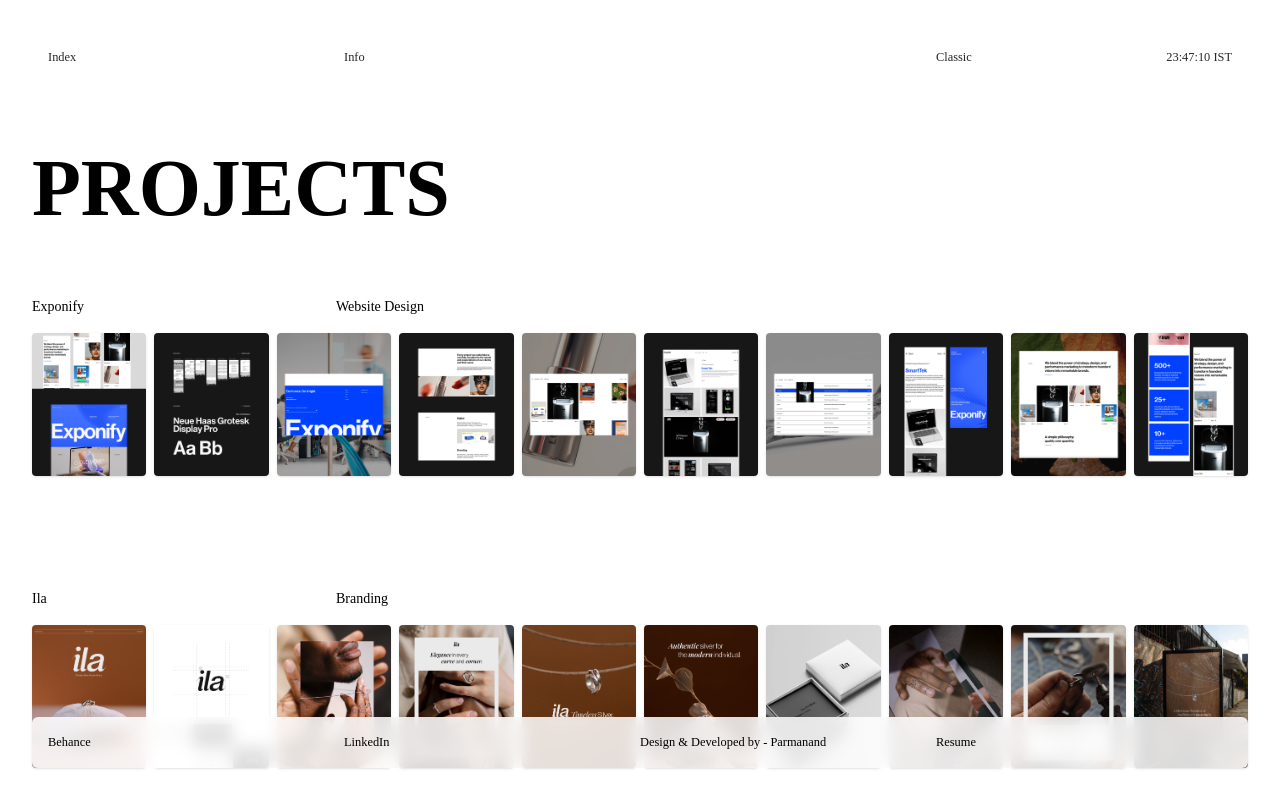
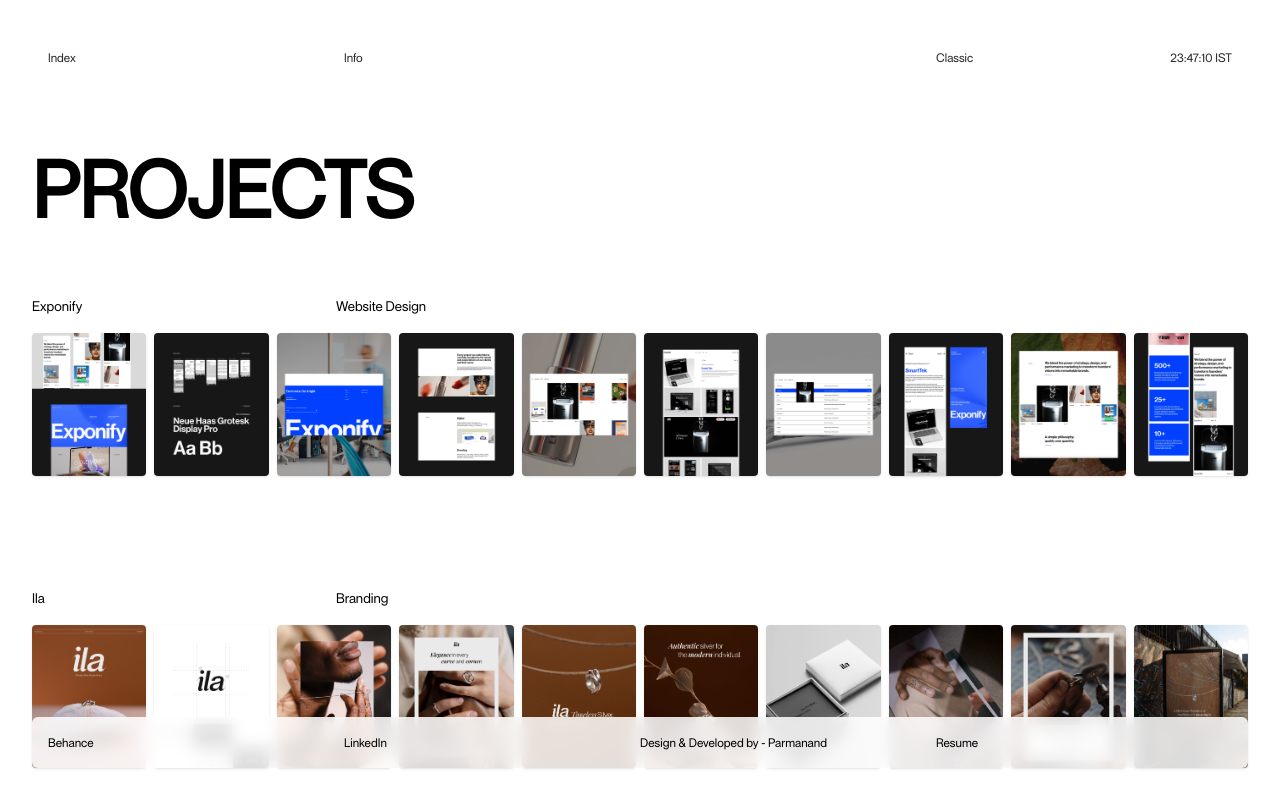
Before and after one commit to parmanandojha/portfolio-parmanand, a React (Vite) app: page / in a window 1280 px wide. Shown: the top 800 px of the page. Built offline with nearby package versions, Linux system fonts and the light colour scheme.

Commit message:
9am v-4 19 march

```diff
--- a/src/index.css
+++ b/src/index.css
@@ -3,7 +3,7 @@
 /* Custom Font Declaration */
 @font-face {
   font-family: 'Standerd';
-  src: url('./assets/Webfont/Standerd-Medium.otf') format('otf');
+  src: url('./assets/Webfont/Standerd-Medium.woff') format('woff');
   font-weight: 500;
   font-style: normal;
   font-display: swap;
```
